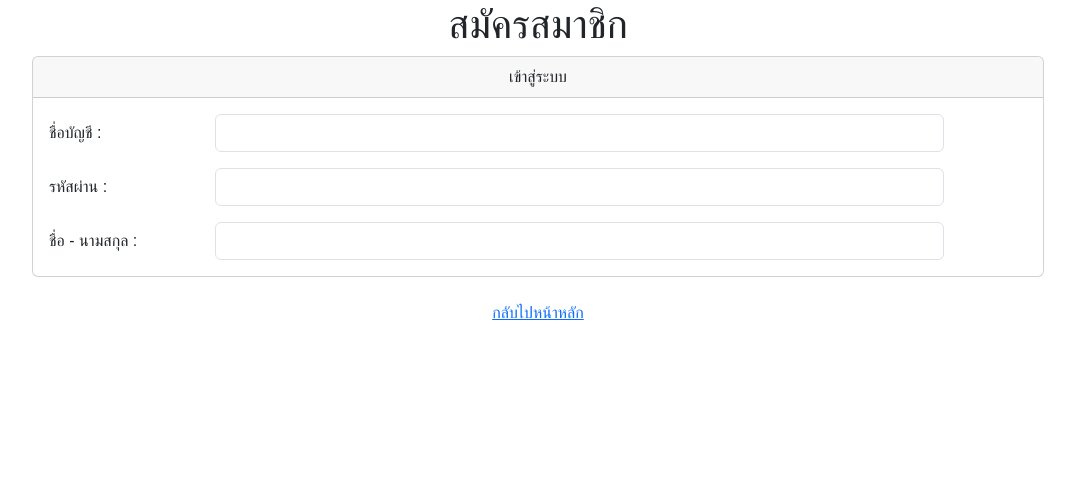
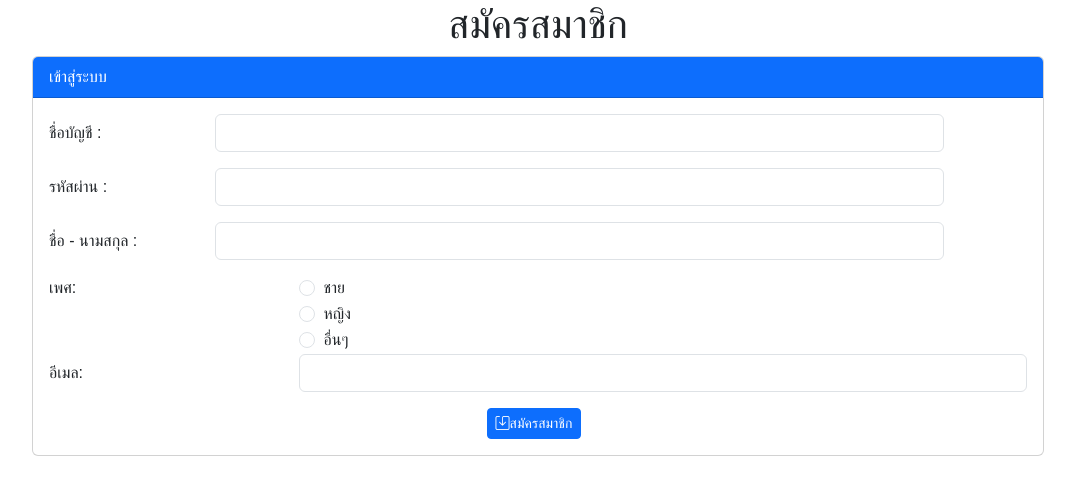
Before and after one commit to ninenotes/webboard_ECT_fri, a PHP site: page /register.php in a window 1280 px wide. Shown: the top 495 px of the page, without its empty margins (102-1177 px from the left). Run offline with PHP 8.4, Linux system fonts and the light colour scheme.

Commit message:
work8
work8

```diff
--- a/register.php
+++ b/register.php
@@ -22,40 +22,66 @@
 <body>
     <h1>สมัครสมาชิก</h1>
     <div class="d-flex justify-content-center">
-        <form action="verify.php" method="POST">
+        <form action="register_save.php" method="POST">
             <div class="card">
-                <div class="card-header text-center">เข้าสู่ระบบ</div>
+            <div class="card-header bg-primary  text-white">เข้าสู่ระบบ</div>
                 <div class="card-body">
                     <div class="row g-3 align-item-center">
                         <div class="col-2   ">
                             <label for="user" class="col-form-label">ชื่อบัญชี : </label>
                         </div>
                         <div class="col-9">
-                            <input type="text" id="user" class="form-control" require>
+                            <input type="text" id="user" name="user" class="form-control" required>
                         </div>
                         <div class="col-2   ">
                             <label for="pwd" class="col-form-label">รหัสผ่าน : </label>
                         </div>
                         <div class="col-9">
-                            <input type="password" id="pwd" class="form-control" require>
+                            <input type="password" name="pwd" id="pwd" class="form-control" required>
                         </div>
                         <div class="col-2">
                             <label for="name" class="col-form-label">ชื่อ - นามสกุล : </label>
                         </div>
                         <div class="col-9">
-                            <input type="password" id="name" class="form-control" require>
+                            <input type="text" id="name" name="name" class="form-control" require>
                         </div>
                         </div>
+                         <div class="row mt-3">
+                            <label class="col-lg-3 form-label">เพศ:</label>
+                            <div class="col-lg-9">
+                                <div class="form-check">
+                                <input type="radio" name="gender"  value="m" class="form-check-input" required>
+                                <label>ชาย</label>
+                                </div>
+                                <div class="form-check">
+                                <input type="radio" name="gender"  value="f" class="form-check-input" required>
+                                <label>หญิง</label>
+                                </div>
+                                <div class="form-check">
+                                <input type="radio" name="gender"  value="o" class="form-check-input" required>
+                                <label>อื่นๆ</label>
+                                </div>
+                            </div>
+                            <label class="col-lg-3 col-form-label">อีเมล:</label>
+                            <div class="col-lg-9">
+                                <input type="email" name="email" class="form-control" required>
+                            </div>
+                         </div>
+                         <div class="row mt-3">
+                            <div class="col-lg-12 d-flex justify-content-center">
+                                <button type="submit" class="btn btn-primary btn-sm me-2">
+                                    <i class="bi bi-save"></i>สมัครสมาชิก
+                                </button>
+
+                            </div>
+                         </div>
+    </form>
                     </div>
                 </div>
-            </div><br>
+            </div>
         </div>
+        <div class="col-lg-3 col-sm-1"></div>
     </div>
-    <center>
-        <form>
-
-        </form>
-        <p><a href="index.html">กลับไปหน้าหลัก</a></p>
-    </center>
+    <br>
 </body>
 </html>
```
Also changed, not shown: register_save.php (+8 -1 lines).
